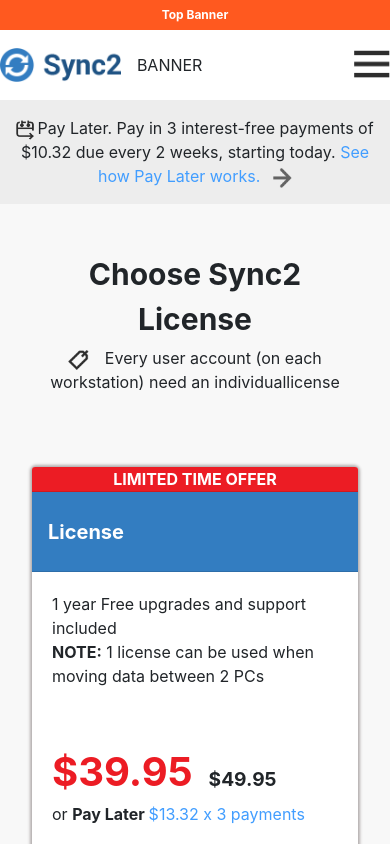
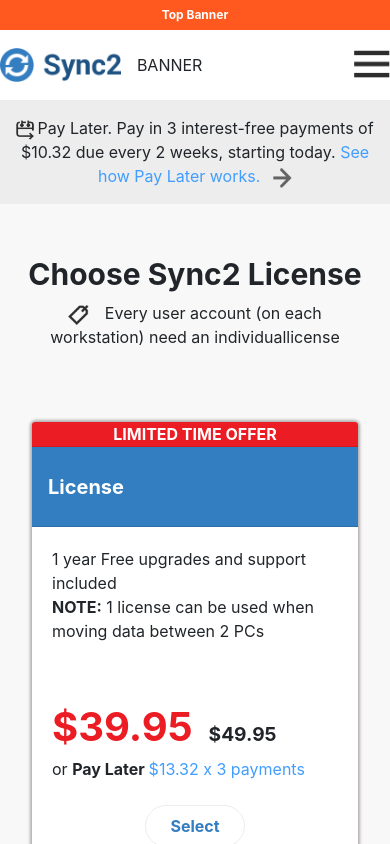
Before and after one commit to cibirastadas/Template, a React (Create React App) app: page / in a window 390 px wide. Shown: the top 844 px of the page. Built offline with nearby package versions, Linux system fonts and the light colour scheme; what i18next-xhr-backend would draw is missing.

Commit message:
Fixed selected license with hover effect

```diff
--- a/src/components/License/License.js
+++ b/src/components/License/License.js
@@ -11,6 +11,7 @@ const License = ({ item, handleSelectedSection }) => {
         className={`license-card border-0  ${
           !item.topHeader.text ? "without-header" : ""
         } ${item.selected ? "license-disabled" : ""}`}
+        onClick={() => handleSelectedSection(item.id)}
       >
         {item.topHeader.text && (
           <Card.Header
--- a/src/components/License/License.scss
+++ b/src/components/License/License.scss
@@ -9,6 +9,7 @@
     box-shadow: 0px 0px 3px 2px color("blue");
     border: 2px solid color("blue");
     transition: box-shadow 0.3s;
+    cursor: pointer;
   }
   .license-text-block {
     min-height: 150px;
--- a/src/components/ToogleButton/ToogleButton.js
+++ b/src/components/ToogleButton/ToogleButton.js
@@ -29,7 +29,7 @@ const ToogleButton = ({
       disabled={btnDisabled && btnDisabled}
       onClick={id ? () => action(id) : action}
     >
-      {children}
+      {!btnDisabled ? children : "Selected"}
     </Button>
   );
 };
--- a/src/pages/Home/Home.js
+++ b/src/pages/Home/Home.js
@@ -301,9 +301,14 @@ const Home = () => {
   const [transitionView, setTransitionView] = useState(1);
 
   const handleSelectedSection = (id) => {
-    const sectionSelected = licenses.map((item) =>
-      item.id === id ? { ...item, selected: true } : item
-    );
+    const sectionSelected = licenses.map((item) => {
+      return item.view === transitionView
+        ? item.id !== id
+          ? { ...item, selected: false }
+          : { ...item, selected: true }
+        : item;
+    });
+
     setLicenses(sectionSelected);
   };
   const handleTransitionNext = () => {
@@ -345,7 +350,7 @@ const Home = () => {
             <Col className="license-container">
               <Row className="license-text-container">
                 <Col
-                  className=" d-flex flex-column justify-content-between "
+                  className=" d-flex flex-column justify-content-between px-0"
                   xl={12}
                 >
                   <p className="license-main-title text-center mb-1 font-weight-bold">
--- a/src/pages/Home/Home.scss
+++ b/src/pages/Home/Home.scss
@@ -26,6 +26,9 @@
   }
   .license-container {
     padding: 0 15px 0 15px;
+  }
+  .license-text-container {
+    padding-right: 77px;
   }
   .skip-button-container {
     right: 0;
@@ -56,6 +59,9 @@
     .list-licenses {
       padding-right: 60px;
     }
+    .license-text-container {
+      padding-right: 60px;
+    }
   }
 }
 @media (max-width: 1160px) {
@@ -69,6 +75,9 @@
       }
     }
     .list-licenses {
+      padding: 0 15px;
+    }
+    .license-text-container {
       padding: 0 15px;
     }
     .license-col:nth-child(1) {
@@ -138,6 +147,9 @@
       width: auto;
       padding: 0;
     }
+    .license-text-container {
+      padding: 0;
+    }
     .license-container {
       padding: 0;
     }
```
